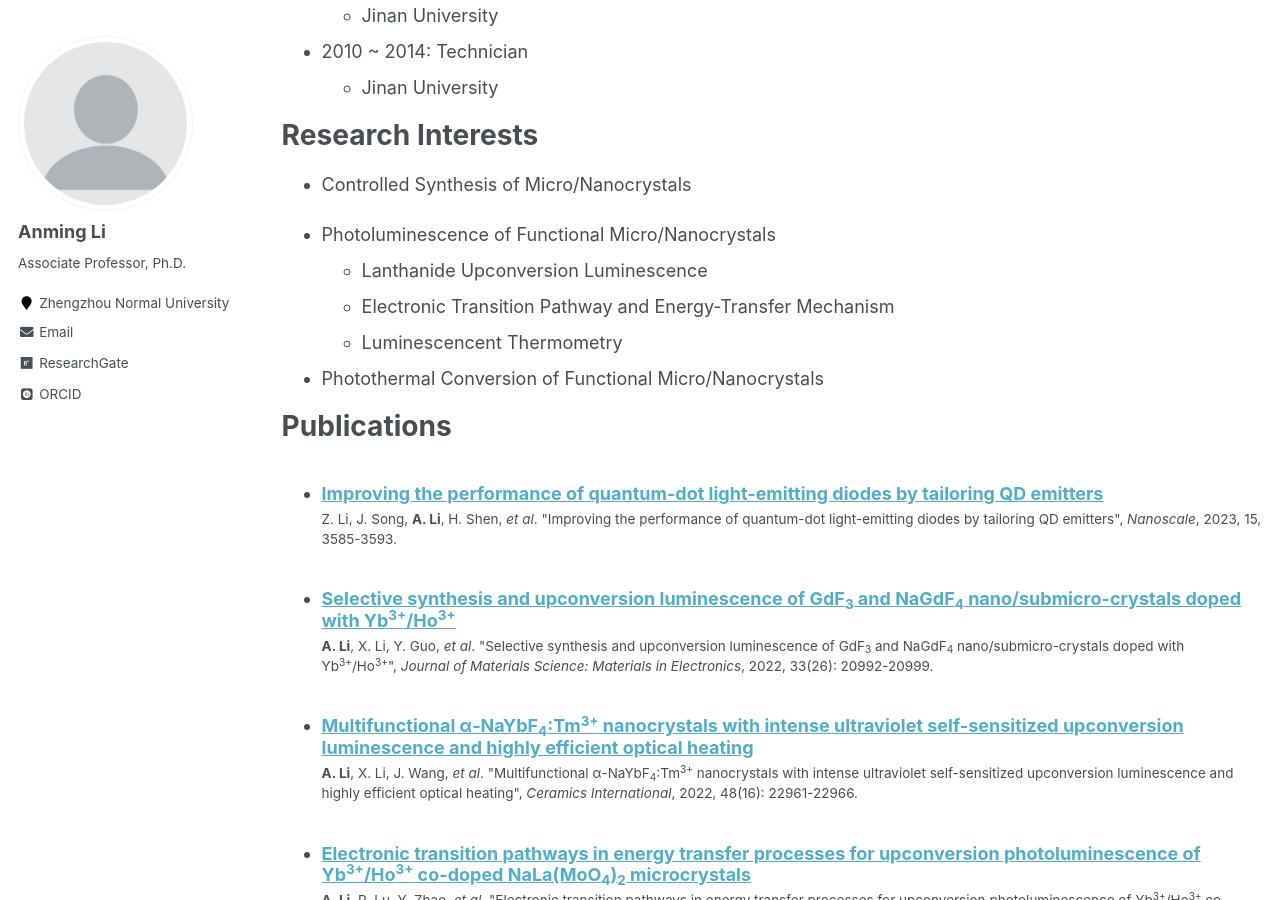
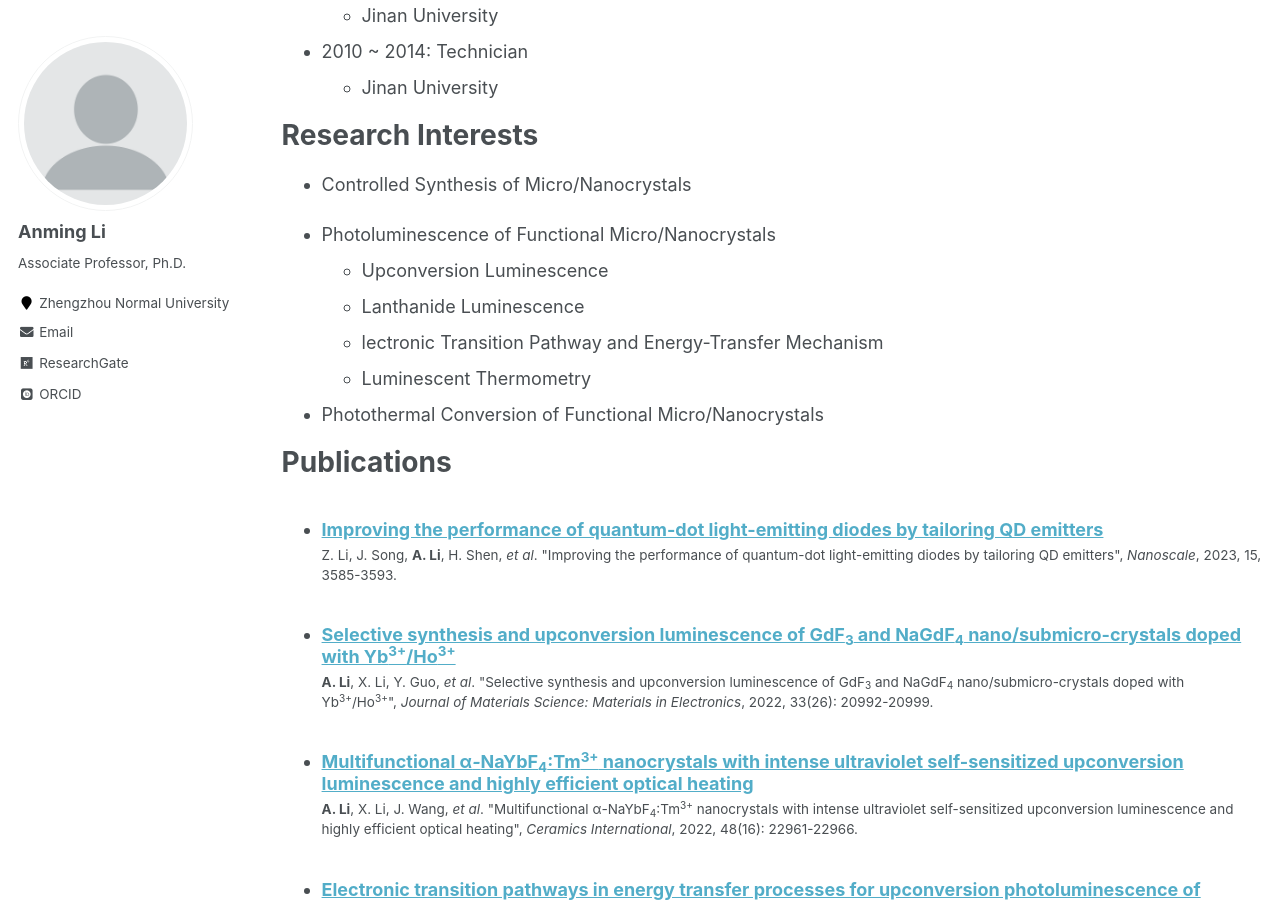
Before and after one commit to ucnclab/ucnclab.github.io, a Jekyll site: the page built from _pages/cv.md, in a window 1280 px wide and 900 px high, scrolled down 595 px. Built offline with Jekyll 4.4.1, drawn with Linux system fonts in a browser that asks for light colours; some web fonts are replaced; formulas are drawn with MathJax 3; comment, search, counter and statistics services are not loaded; a file with an impossible date is left out.

Commit message:
Update cv.md

```diff
--- a/_pages/cv.md
+++ b/_pages/cv.md
@@ -36,9 +36,10 @@ Research Interests
 * Controlled Synthesis of Micro/Nanocrystals
 
 * Photoluminescence of Functional Micro/Nanocrystals
-  * Lanthanide Upconversion Luminescence
-  * Electronic Transition Pathway and Energy-Transfer Mechanism
-  * Luminescencent Thermometry
+  * Upconversion Luminescence
+  * Lanthanide Luminescence
+  * lectronic Transition Pathway and Energy-Transfer Mechanism
+  * Luminescent Thermometry
 
 * Photothermal Conversion of Functional Micro/Nanocrystals
 
```
